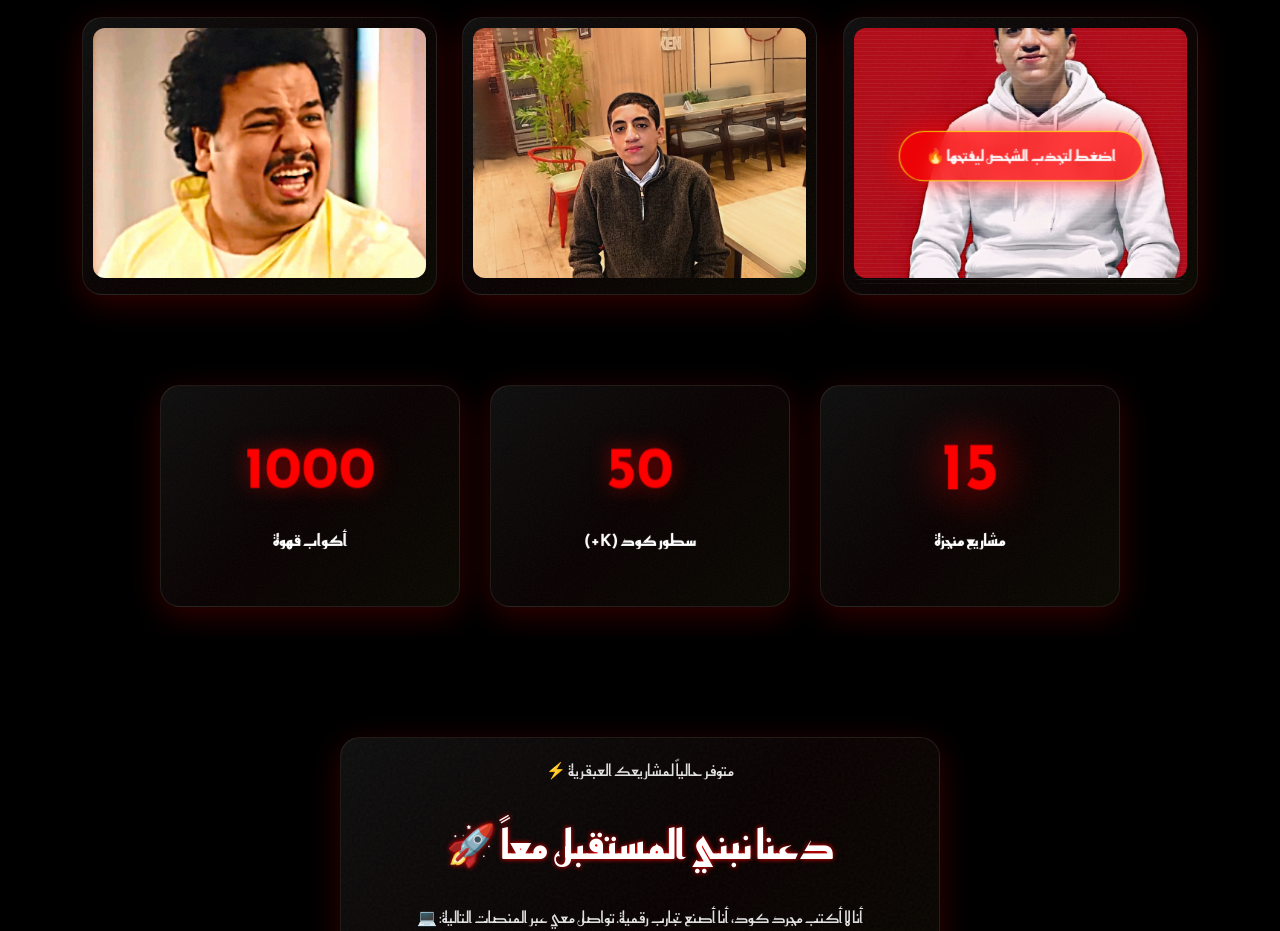
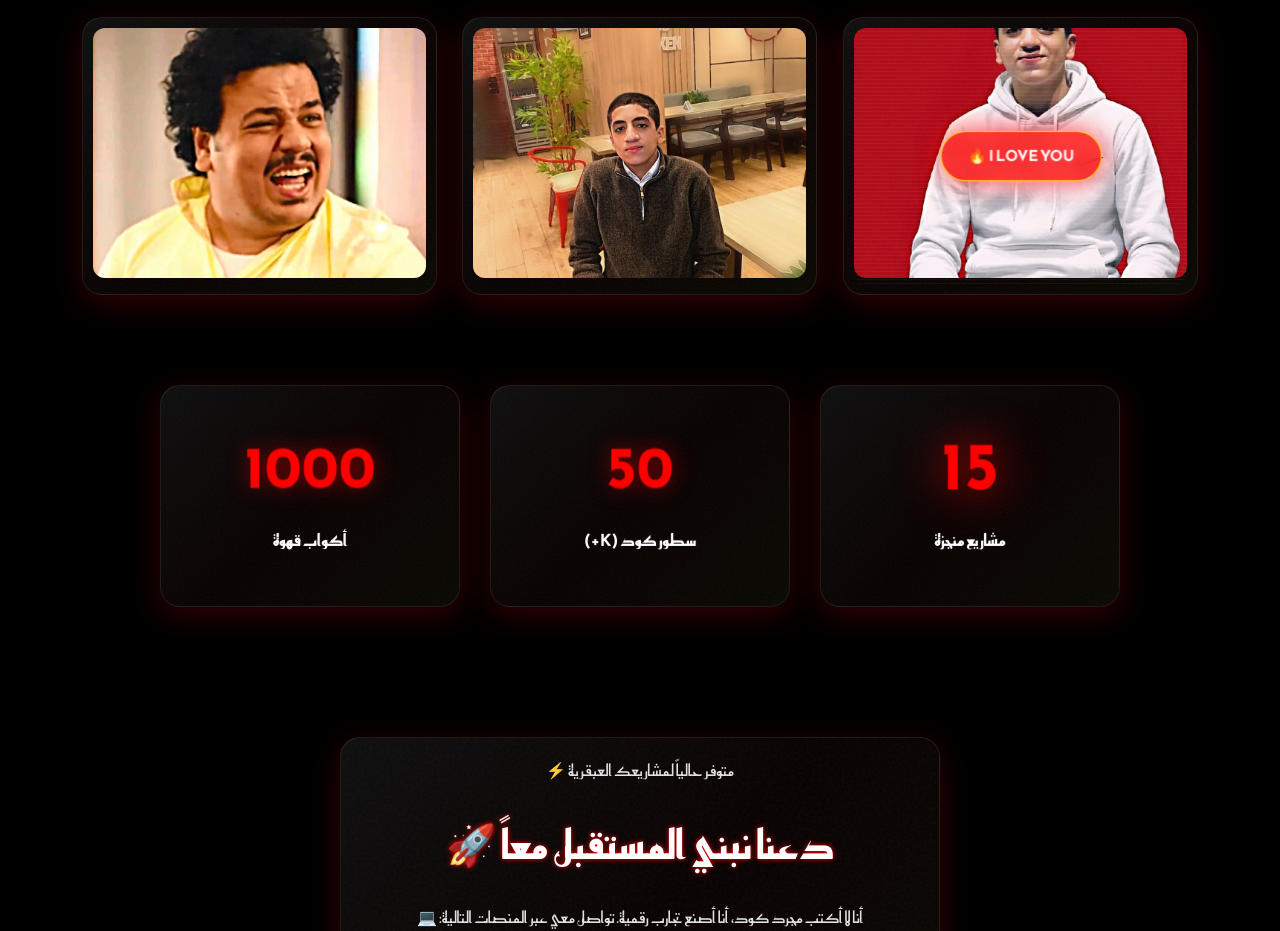
Before and after one commit to mostafa7html7-pixel/AbuTaleb, a plain HTML site: page index.html in a window 1280 px wide. Shown: the part 3480-4411 px from the top of the page. Drawn offline with nearby package versions, Linux system fonts and the light colour scheme.

Commit message:
Add files via upload

```diff
--- a/index.html
+++ b/index.html
@@ -700,7 +700,7 @@
                 <div class="gallery-item glass-card iridescent-card featured-item" onclick="openLightbox('1.png')" data-tilt>
                     <div class="gallery-lines"></div>
                     <img src="1.png" alt="Project 1">
-                    <div class="gallery-prompt">اضغط لتجذب الشخص ليفتحها 🔥</div>
+                    <div class="gallery-prompt">  I LOVE YOU 🔥</div>
                 </div>
                 <div class="gallery-item glass-card iridescent-card" onclick="openLightbox('2.png')" data-tilt>
                     <img src="2.png" alt="Project 2">
```
